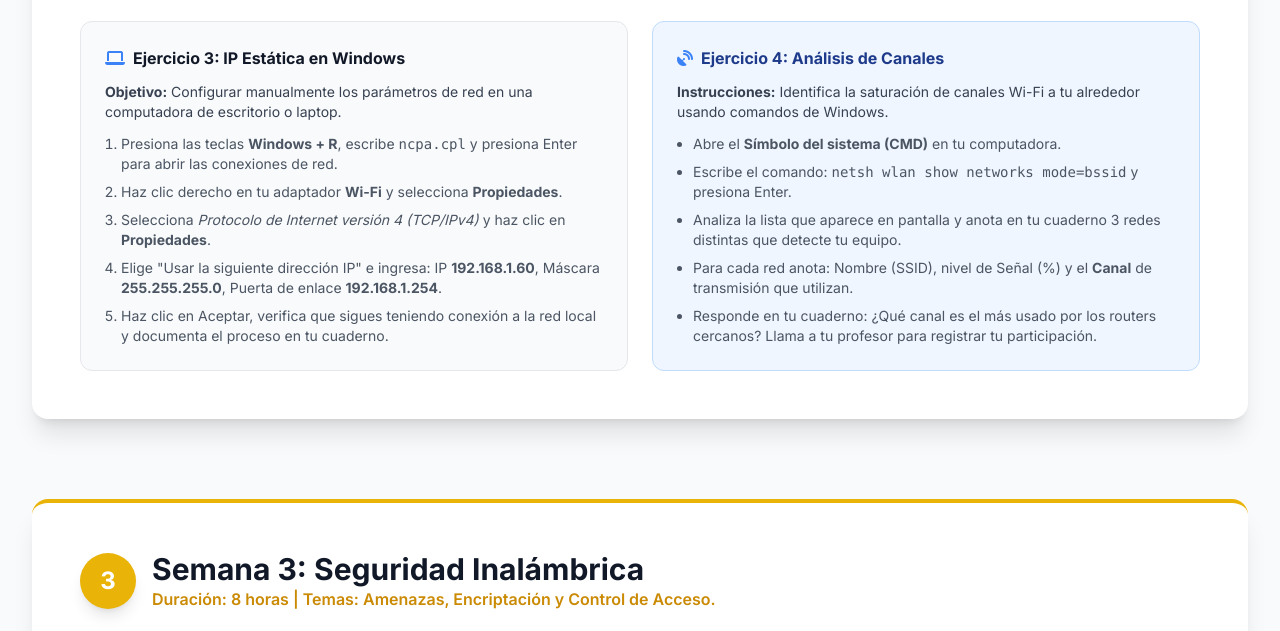
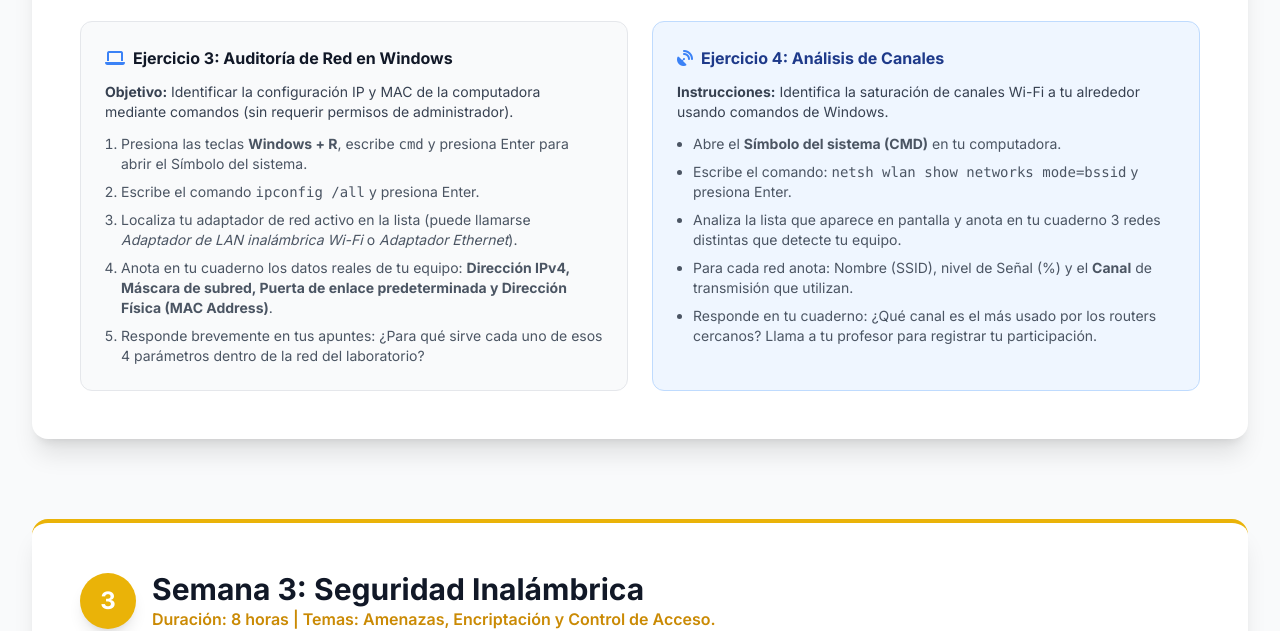
Before and after one commit to moscegr/manejoredes, a plain HTML site: page parcial1.html in a window 1280 px wide. Shown: the part 2910-3541 px from the top of the page. Drawn offline with nearby package versions, Linux system fonts and the light colour scheme.

Commit message:
Update exercise title and objectives in parcial1.html

```diff
--- a/parcial1.html
+++ b/parcial1.html
@@ -237,14 +237,14 @@
                 <!-- Más Ejercicios Semana 2 -->
                 <div class="mt-6 grid grid-cols-1 md:grid-cols-2 gap-6">
                     <div class="bg-gray-50 p-6 rounded-xl border border-gray-200">
-                        <h4 class="font-bold text-gray-900 mb-3"><i class="fa-solid fa-laptop text-blue-500 mr-2"></i>Ejercicio 3: IP Estática en Windows</h4>
-                        <p class="text-sm text-gray-700 mb-3"><strong>Objetivo:</strong> Configurar manualmente los parámetros de red en una computadora de escritorio o laptop.</p>
+                        <h4 class="font-bold text-gray-900 mb-3"><i class="fa-solid fa-laptop text-blue-500 mr-2"></i>Ejercicio 3: Auditoría de Red en Windows</h4>
+                        <p class="text-sm text-gray-700 mb-3"><strong>Objetivo:</strong> Identificar la configuración IP y MAC de la computadora mediante comandos (sin requerir permisos de administrador).</p>
                         <ol class="list-decimal ml-4 text-sm text-gray-600 space-y-2">
-                            <li>Presiona las teclas <strong>Windows + R</strong>, escribe <code>ncpa.cpl</code> y presiona Enter para abrir las conexiones de red.</li>
-                            <li>Haz clic derecho en tu adaptador <strong>Wi-Fi</strong> y selecciona <strong>Propiedades</strong>.</li>
-                            <li>Selecciona <em>Protocolo de Internet versión 4 (TCP/IPv4)</em> y haz clic en <strong>Propiedades</strong>.</li>
-                            <li>Elige "Usar la siguiente dirección IP" e ingresa: IP <strong>192.168.1.60</strong>, Máscara <strong>255.255.255.0</strong>, Puerta de enlace <strong>192.168.1.254</strong>.</li>
-                            <li>Haz clic en Aceptar, verifica que sigues teniendo conexión a la red local y documenta el proceso en tu cuaderno.</li>
+                            <li>Presiona las teclas <strong>Windows + R</strong>, escribe <code>cmd</code> y presiona Enter para abrir el Símbolo del sistema.</li>
+                            <li>Escribe el comando <code>ipconfig /all</code> y presiona Enter.</li>
+                            <li>Localiza tu adaptador de red activo en la lista (puede llamarse <em>Adaptador de LAN inalámbrica Wi-Fi</em> o <em>Adaptador Ethernet</em>).</li>
+                            <li>Anota en tu cuaderno los datos reales de tu equipo: <strong>Dirección IPv4, Máscara de subred, Puerta de enlace predeterminada y Dirección Física (MAC Address)</strong>.</li>
+                            <li>Responde brevemente en tus apuntes: ¿Para qué sirve cada uno de esos 4 parámetros dentro de la red del laboratorio?</li>
                         </ol>
                     </div>
                     <div class="bg-blue-50 p-6 rounded-xl border border-blue-200">
```
